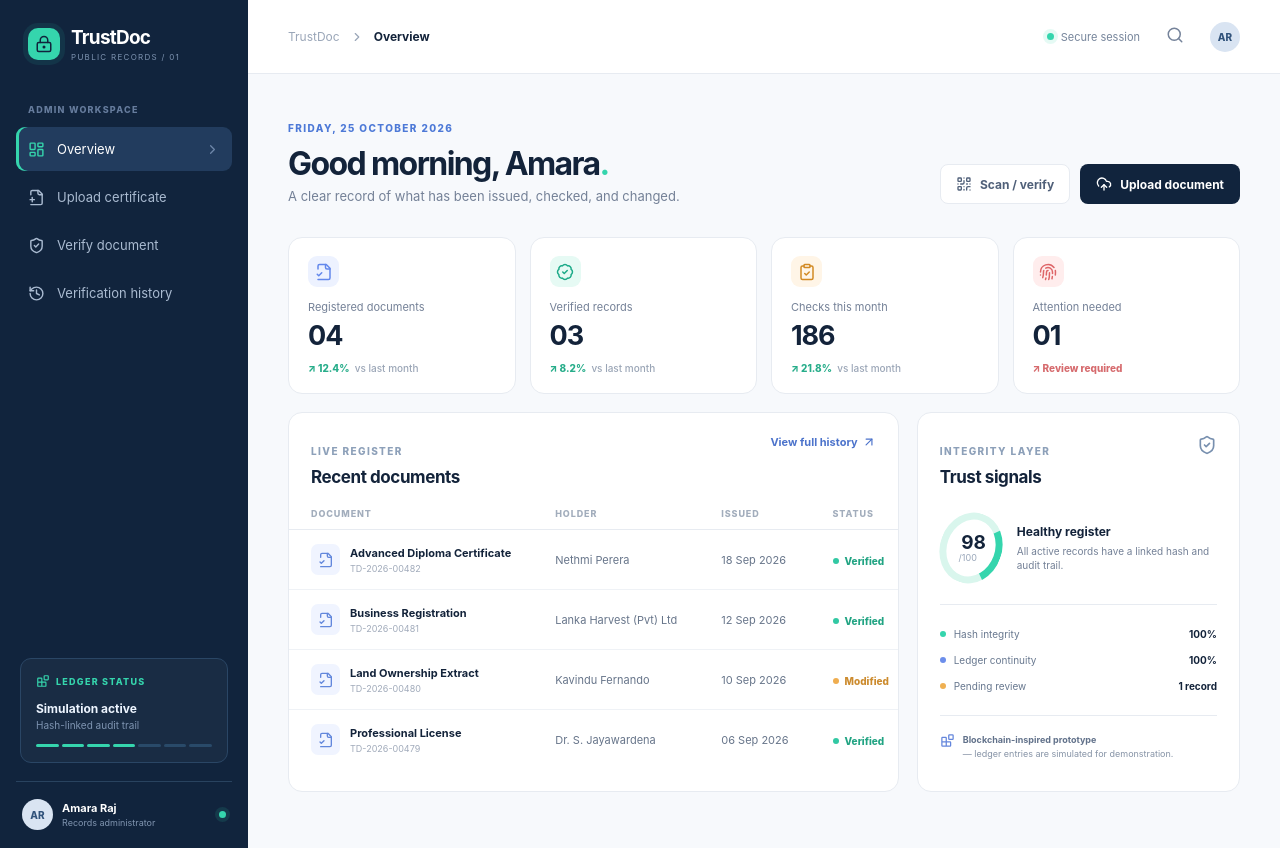
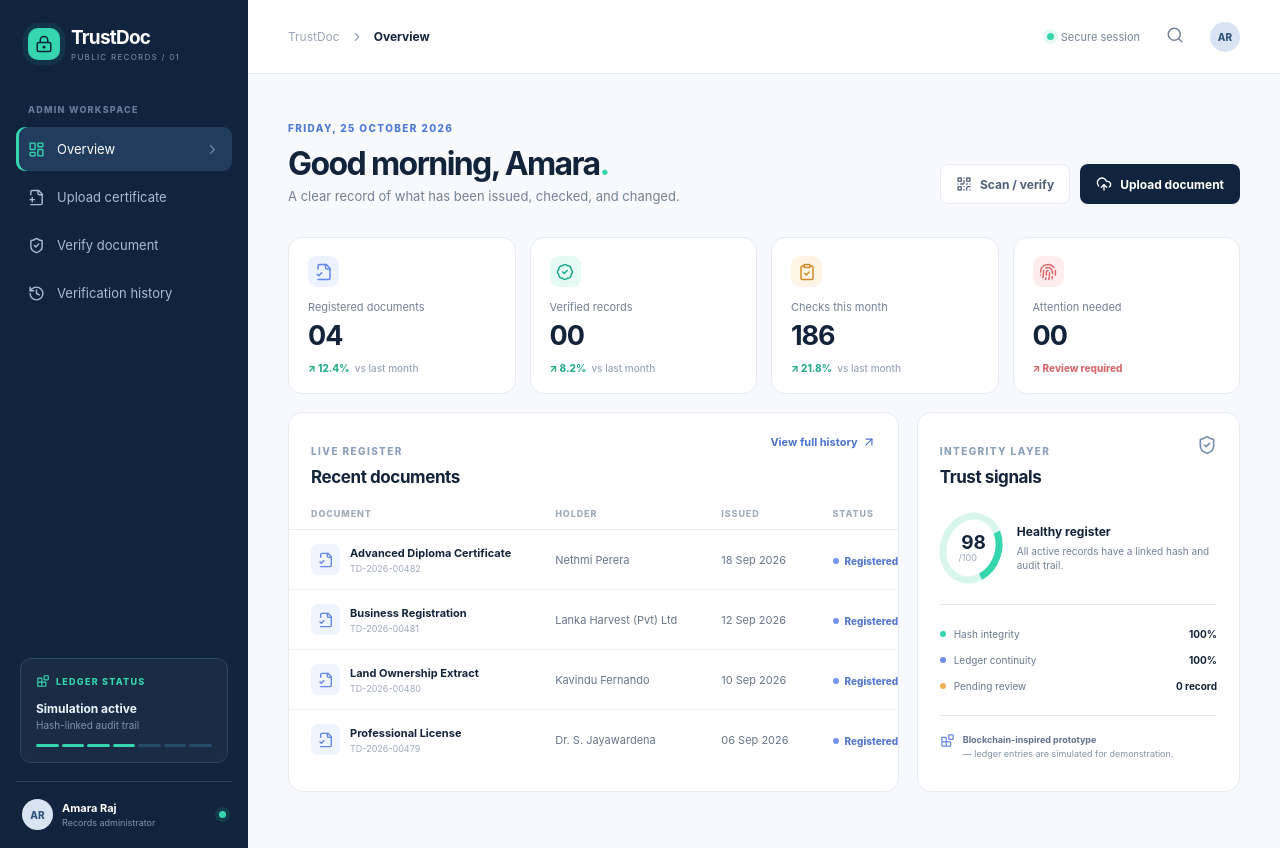
Before and after one commit to Bhanuka-Hewawasam/ET_BlockChain, a React (Vite) app: page / in a window 1280 px wide. Built offline with nearby package versions, Linux system fonts and the light colour scheme.

Commit message:
Mark seed records as demo-only and require trusted hash for comparison

```diff
--- a/src/pages/Home.tsx
+++ b/src/pages/Home.tsx
@@ -39,10 +39,10 @@ type DocumentRecord = {
 };
 
 const initialDocs: DocumentRecord[] = [
-  { id: "TD-2026-00482", title: "Advanced Diploma Certificate", holder: "Nethmi Perera", type: "Education", issued: "18 Sep 2026", hash: "a98c...e210", fullHash: "a98c1f3b7d2e4a6c8f0b1d3e5a7c9f0b1d3e5a7c9f0b1d3e5a7c9f0b1d3e210", status: "Verified", verified: "Today, 09:42" },
-  { id: "TD-2026-00481", title: "Business Registration", holder: "Lanka Harvest (Pvt) Ltd", type: "Business", issued: "12 Sep 2026", hash: "7bf2...91ad", fullHash: "7bf2a1c3d5e7f9b1a3c5d7e9f1b3a5c7d9e1f3b5a7c9d1e3f5b7a9c1d3e591ad", status: "Verified", verified: "Today, 08:18" },
-  { id: "TD-2026-00480", title: "Land Ownership Extract", holder: "Kavindu Fernando", type: "Land & property", issued: "10 Sep 2026", hash: "31aa...c09f", fullHash: "31aab2c4d6e8f0a2b4c6d8e0f2a4b6c8d0e2f4a6b8c0d2e4f6a8b0c2d4e6c09f", status: "Modified", verified: "Yesterday, 16:05" },
-  { id: "TD-2026-00479", title: "Professional License", holder: "Dr. S. Jayawardena", type: "Professional", issued: "06 Sep 2026", hash: "0f4d...2a98", fullHash: "0f4d1e2b3c4d5e6f7a8b9c0d1e2f3a4b5c6d7e8f9a0b1c2d3e4f5a6b7c8d2a98", status: "Verified", verified: "Yesterday, 14:32" },
+  { id: "TD-2026-00482", title: "Advanced Diploma Certificate", holder: "Nethmi Perera", type: "Education", issued: "18 Sep 2026", hash: "a98c...e210", status: "Registered", verified: "Today, 09:42" },
+  { id: "TD-2026-00481", title: "Business Registration", holder: "Lanka Harvest (Pvt) Ltd", type: "Business", issued: "12 Sep 2026", hash: "7bf2...91ad", status: "Registered", verified: "Today, 08:18" },
+  { id: "TD-2026-00480", title: "Land Ownership Extract", holder: "Kavindu Fernando", type: "Land & property", issued: "10 Sep 2026", hash: "31aa...c09f", status: "Registered", verified: "Yesterday, 16:05" },
+  { id: "TD-2026-00479", title: "Professional License", holder: "Dr. S. Jayawardena", type: "Professional", issued: "06 Sep 2026", hash: "0f4d...2a98", status: "Registered", verified: "Yesterday, 14:32" },
 ];
 
 const navItems = [
@@ -165,7 +165,13 @@ export default function Home() {
       return;
     }
 
-    // Case 3: Hash comparison කරනවා
+    // Sample seed records do not contain a trusted original digest.
+    if (!record.fullHash) {
+      setVerifyResult({ ...record, status: "Registered" });
+      toast.info("Reference found", { description: "This demo record has no trusted original hash to compare against." });
+      return;
+    }
+
     setVerifying(true);
     try {
       const uploadedHash = await hashFile(verifyFile);
@@ -178,9 +184,9 @@ export default function Home() {
       });
 
       if (isMatch) {
-        toast.success("Document is authentic", { description: "Hash matches the registered original." });
+        toast.success("Fingerprint matched", { description: "The uploaded file matches the fingerprint registered in this prototype." });
       } else {
-        toast.error("Document has been modified", { description: "The file's fingerprint does not match." });
+        toast.error("Fingerprint mismatch", { description: "The file's fingerprint differs from the registered fingerprint." });
       }
     } catch {
       toast.error("Verification failed", { description: "Could not read the uploaded file." });
@@ -255,7 +261,7 @@ export default function Home() {
                 <div className="result-meta">
                   <div><span>REFERENCE</span><strong>{verifyResult.id}</strong></div>
                   <div><span>HOLDER</span><strong>{verifyResult.holder}</strong></div>
-                  <div><span>REGISTERED HASH</span><strong>{verifyResult.hash}</strong></div>
+                  <div><span>REGISTERED HASH</span><strong>{verifyResult.fullHash ? verifyResult.hash : "Not available"}</strong></div>
                 </div>
                 <div className="result-footer"><span><span className="status-dot" /> Checked just now</span><button className="text-link" onClick={copyId}><Copy size={14} /> Copy reference</button></div>
               </div> : <div className="empty-result"><QrCode size={25} /><strong>Awaiting a document reference</strong><span>A verification result will appear here with the matching evidence trail.</span></div>}
```
